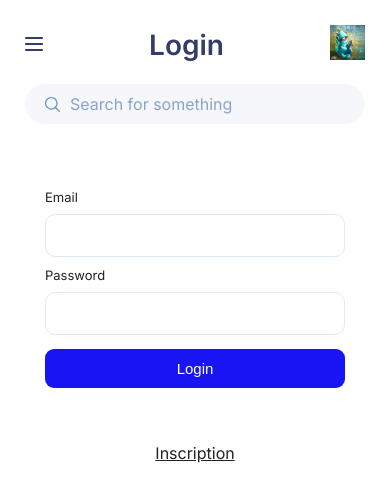
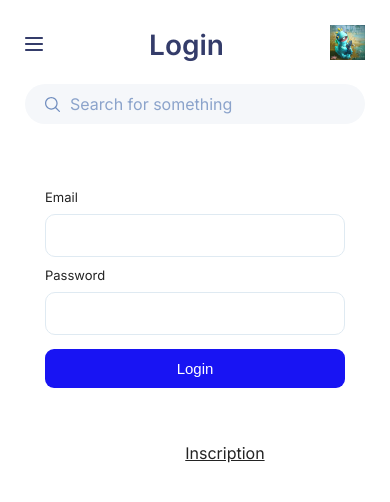
Before and after one commit to LPHoekstra/crypt-dash, a React (Create React App) app: page /login in a window 390 px wide. Shown: the top 502 px of the page. Built offline with nearby package versions, Linux system fonts and the light colour scheme.

Commit message:
suppression d'une media query

```diff
--- a/src/components/Login/index.jsx
+++ b/src/components/Login/index.jsx
@@ -5,13 +5,6 @@ import { useContext, useState } from "react"
 import Cookies from "js-cookie"
 import { ConnectedContext } from "../../context"
 import address from "../../styles/address"
-
-const Signup = styled(Link)`
-  text-align: center;
-  text-decoration: underline;
-  display: block;
-  color: ${colors.label};
-`
 
 const Form = styled.form`
   padding: 45px;
@@ -23,8 +16,14 @@ const Form = styled.form`
 const LabelInput = styled.div`
   display: flex;
   flex-direction: column;
-  @media screen and (min-width: 1024px) {
-  }
+`
+
+const Signup = styled(Link)`
+  margin: 0 auto;
+  width: 5%;
+  text-decoration: underline;
+  display: block;
+  color: ${colors.label};
 `
 
 // Fetch
```
Also changed, not shown: 1 other file (tests, documents, lock files or other folders).
